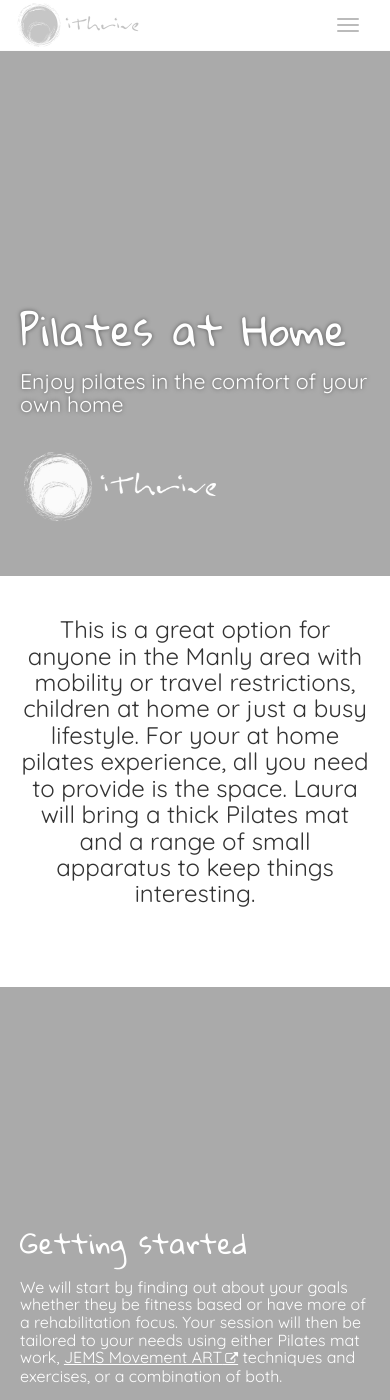
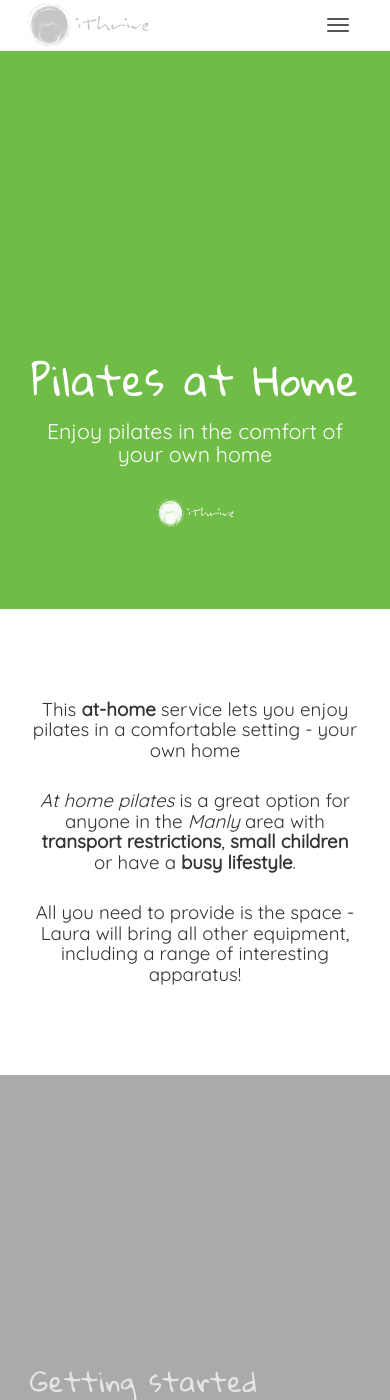
Before and after one commit to ithrive/ithrive.github.io, a Jekyll site: the page built from home-pilates.md, in a window 390 px wide and 1400 px high. Built offline with Jekyll 4.4.1, drawn with Linux system fonts in a browser that asks for light colours; some web fonts are replaced; comment, search, counter and statistics services are not loaded.

```diff
--- a/_scss/_nav.scss
+++ b/_scss/_nav.scss
@@ -1,5 +1,5 @@
 .navbar {
-	background-color: rgba(#fff, 0.95);
+	background-color: rgba(#fff, 0.9);
 	// border-bottom: 1px solid rgba(#000, 0.1);
 
 	img.navbar_logo {
@@ -17,10 +17,10 @@
 	}
 
 	a {
-		color: $gray-light;
+		color: $gray;
 	}
 	.navbar-toggle .icon-bar {
-		background-color: $gray-light;
+		background-color: $gray;
 		margin-right: 0;
 	}
 	ul, li {
--- a/home-pilates.md
+++ b/home-pilates.md
@@ -8,7 +8,7 @@
 	<div class="layer layer-img b-lazy" data-src="/images/section-bgs/shutterstock_50752900.jpg"></div>
 	<div class="container">
 		<div class="row">
-			<div class="col-sm-6">
+			<div class="col-sm-12">
 				<h1>Pilates at Home</h1>
 				<p>Enjoy pilates in the comfort of your own home</p>
 				<img src="/images/logo-footer.png" class="logo" />
@@ -20,8 +20,10 @@
 <section class="section section-quote">
 	<div class="container">
 		<div class="row">
-			<div class="col-sm-6 col-sm-offset-3">
-				<p>This is a great option for anyone in the Manly area with mobility or travel restrictions, children at home or just a busy lifestyle.  For your at home pilates experience, all you need to provide is the space. Laura will bring a thick Pilates mat and a range of small apparatus to keep things interesting.</p>
+			<div class="col-sm-8 col-sm-offset-2">
+				<p>This <strong>at-home</strong> service lets you enjoy pilates in a comfortable setting - your own home</p>
+				<p><em>At home pilates</em> is a great option for anyone in the <em>Manly</em> area with <strong>transport restrictions</strong>, <strong>small children</strong> or have a <strong>busy lifestyle</strong>.</p>
+				<p>All you need to provide is the space - Laura will bring all other equipment, including a range of interesting apparatus!</p>
 			</div>
 		</div>
 	</div>
```
Also changed, not shown: _scss/main.scss (+29 -8 lines), studio-massage.md (+1 -1 lines), studio-pilates.md (+1 -1 lines), lib/main.css.
